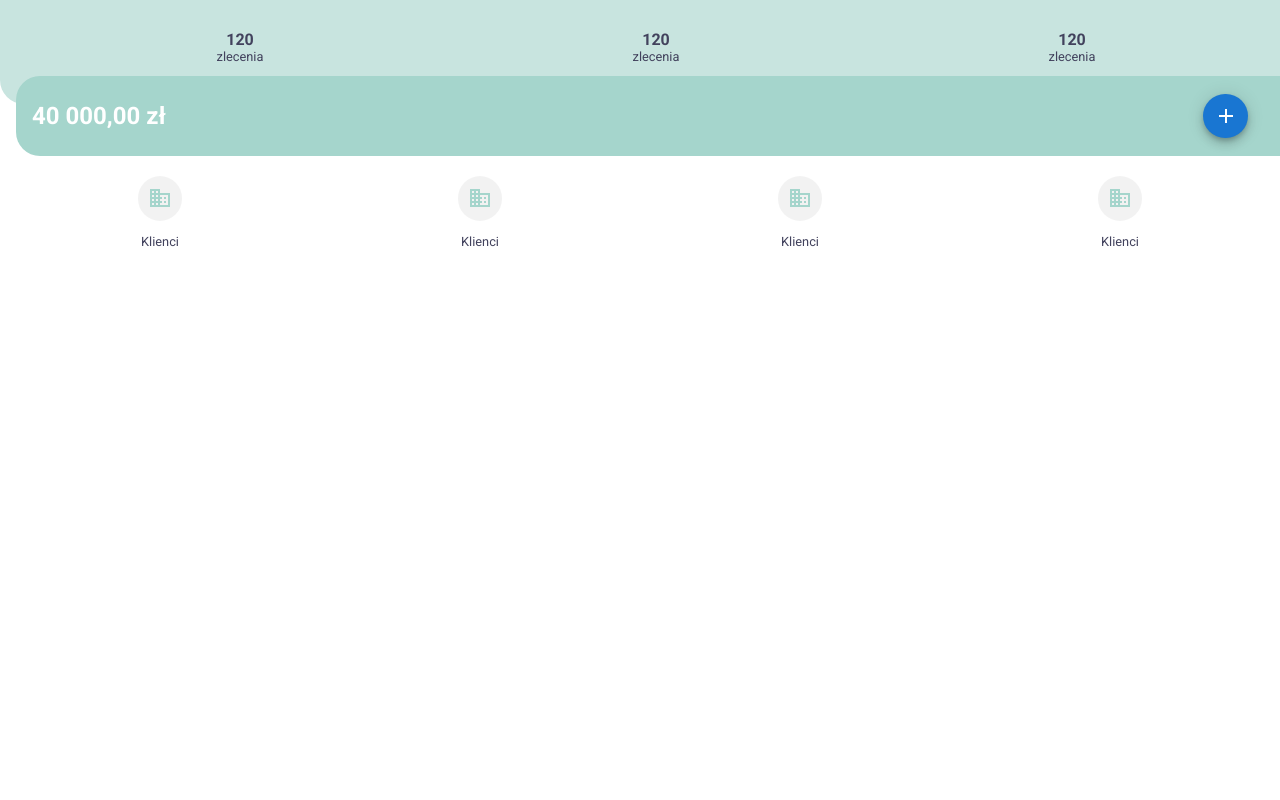
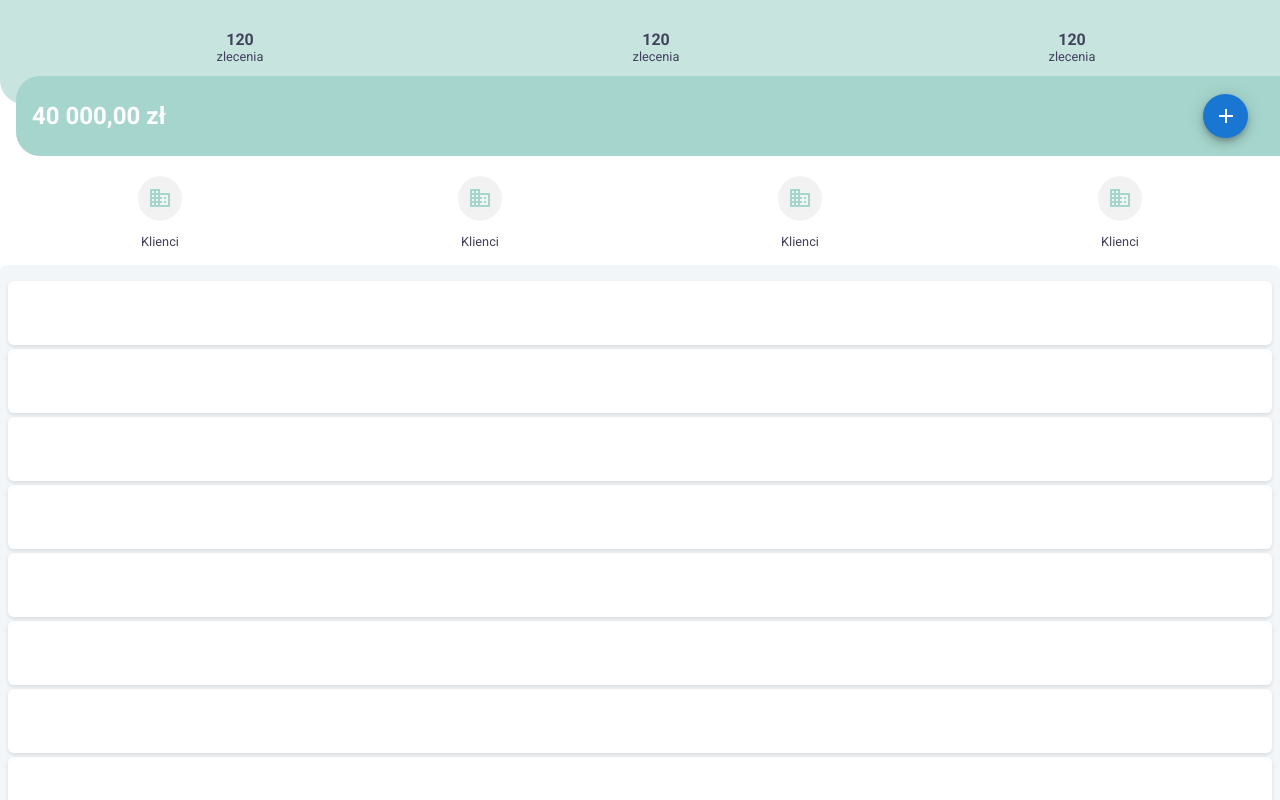
Before and after one commit to patkocz/karta-pracy, a React (Create React App) app: page / in a window 1280 px wide. Shown: the top 800 px of the page. Built offline with nearby package versions, Linux system fonts and the light colour scheme.

Commit message:
added basic worsheet item component

```diff
--- a/src/components/App.tsx
+++ b/src/components/App.tsx
@@ -7,6 +7,18 @@ function App() {
     <div className="app">
       <Header />
       <Navigation />
+      <div className="worksheets">
+        <div className="worksheets-card"></div>
+        <div className="worksheets-card"></div>
+        <div className="worksheets-card"></div>
+        <div className="worksheets-card"></div>
+        <div className="worksheets-card"></div>
+        <div className="worksheets-card"></div>
+        <div className="worksheets-card"></div>
+        <div className="worksheets-card"></div>
+        <div className="worksheets-card"></div>
+        <div className="worksheets-card"></div>
+      </div>
     </div>
   );
 }
--- a/src/styles/index.scss
+++ b/src/styles/index.scss
@@ -10,3 +10,4 @@
 @import "./app.scss";
 @import "./header.scss";
 @import "./navigation.scss";
+@import "./worksheets.scss";
--- /dev/null
+++ b/src/styles/worksheets.scss
@@ -0,0 +1,28 @@
+.worksheets {
+  display: flex;
+  align-items: center;
+  flex-direction: column;
+  margin-top: 1rem;
+  padding-left: 0.5rem;
+  padding-right: 0.5rem;
+  position: relative;
+
+  background-color: #f3f6f8;
+
+  border-top-left-radius: 6px;
+  border-top-right-radius: 6px;
+}
+
+.worksheets-card {
+  display: flex;
+  width: 100%;
+  height: 64px;
+  border-radius: 6px;
+  background-color: #ffffff;
+  box-shadow: 0 2px 4px 0 rgba(0, 0, 0, 0.1);
+  margin: 0 8px 4px;
+
+  &:first-of-type {
+    margin-top: 1rem;
+  }
+}
```
